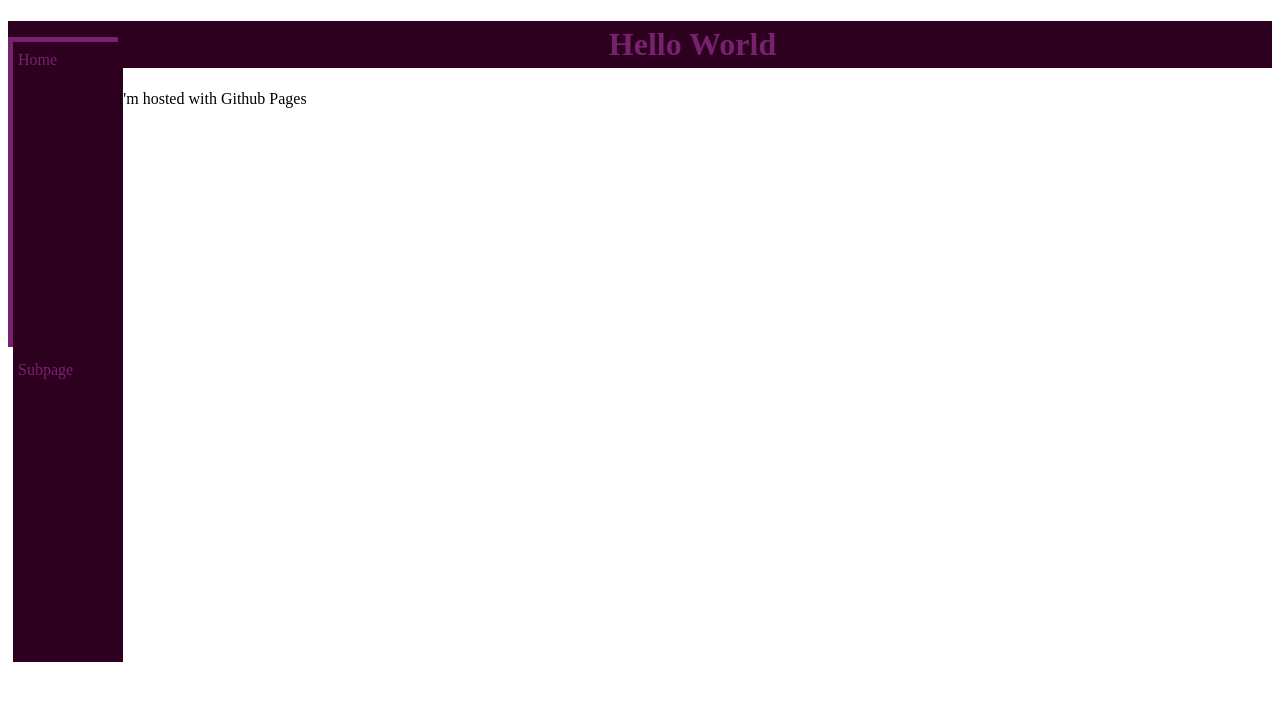
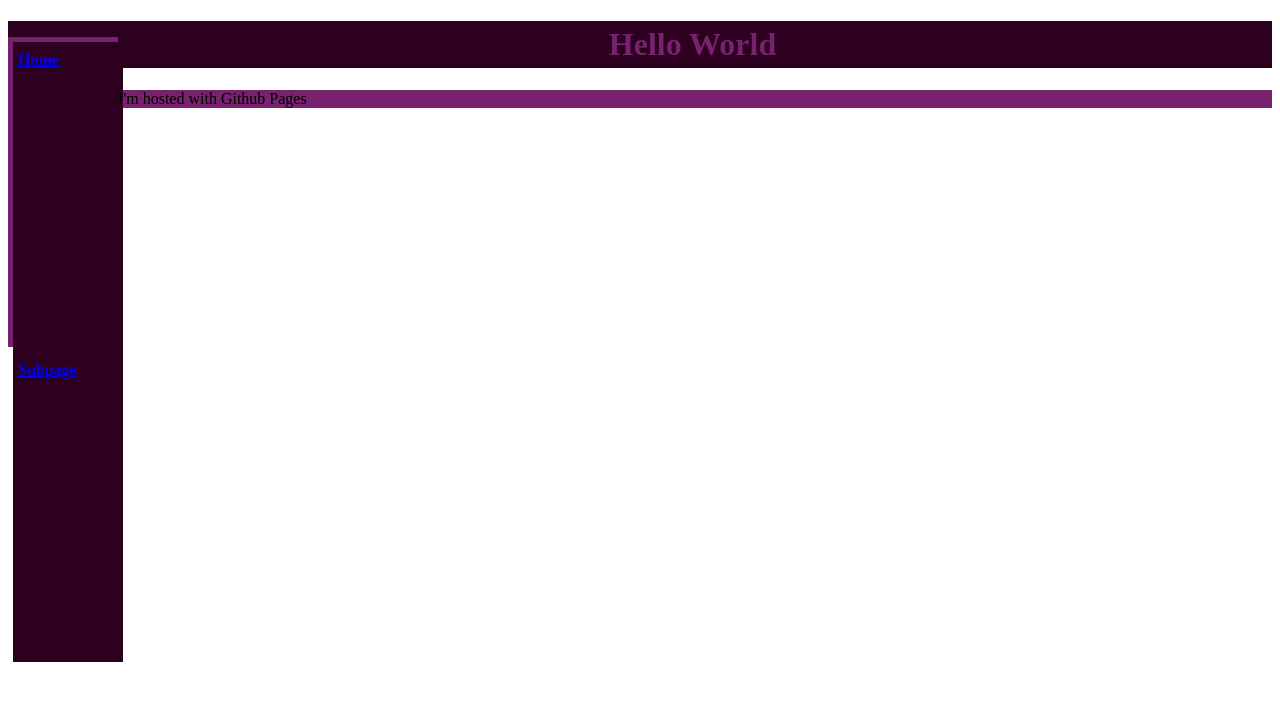
Before and after one commit to ldmccartney/ldmccartney.github.io, a PHP site: page / in a window 1280 px wide. Shown: the top 701 px of the page. Run offline with PHP 8.4, Linux system fonts and the light colour scheme.

Commit message:
scripted push

```diff
--- a/style.css
+++ b/style.css
@@ -23,14 +23,11 @@ li {
         width:100px;
         float:left;
         padding:5px;
-}
-
-li a 	{
-	text-decoration:none;
-	display:block;
-	color:#77216F;
+	font-weight:bold;
+	font-family:Cadona;
 }
 
 p	{
-	font-color:#77216F;
+	background-color:#77216F;
+	font-color:#2C001E;
 }
```
Also changed, not shown: subpage/index.html (+6 -8 lines).
